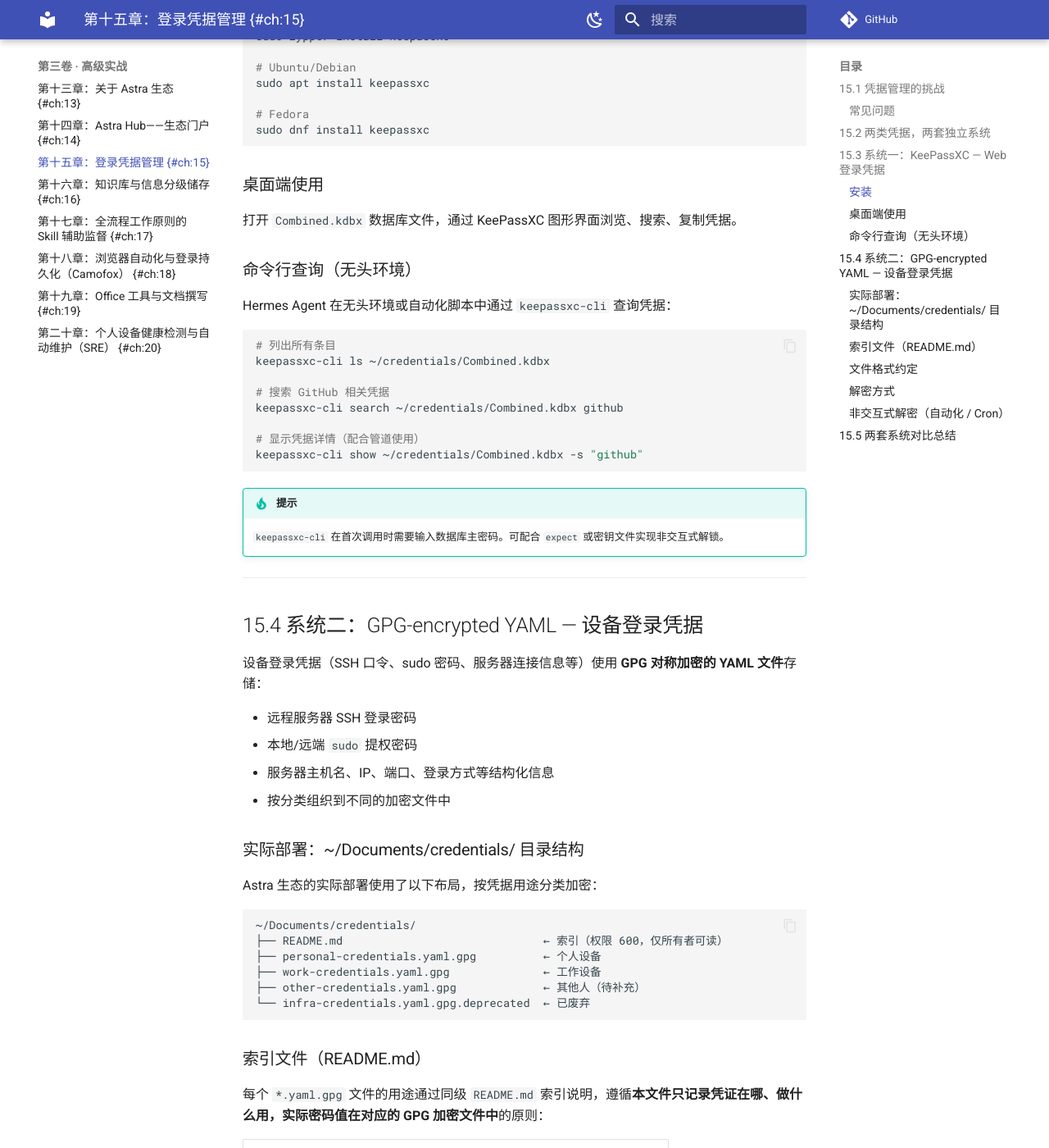
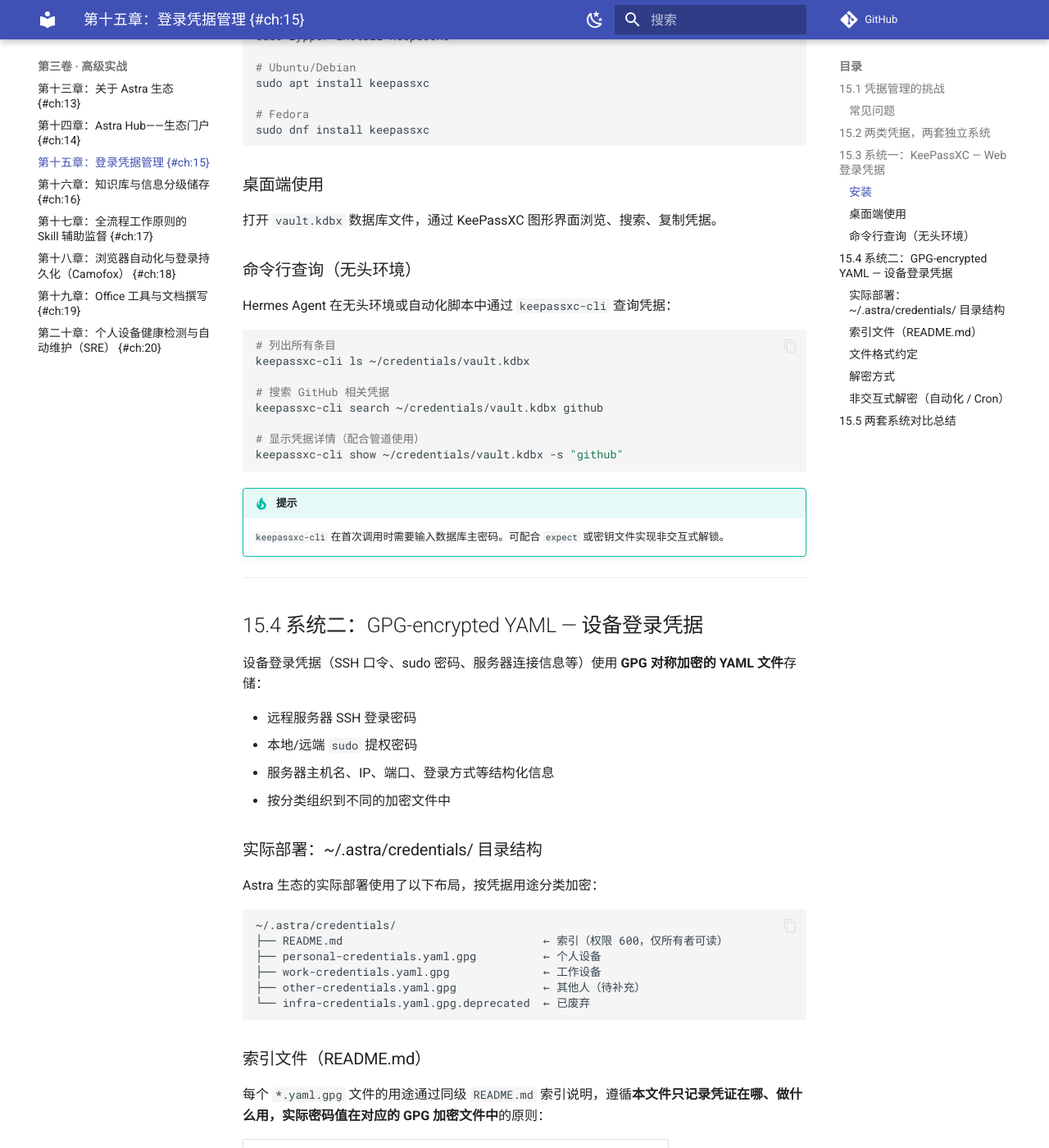
Before and after one commit to alrcatraz/hermes-agent-tutorial, an MkDocs documentation site: the page built from src/volume-3/15-credentials.md, in a window 1280 px wide and 1400 px high, scrolled down 1731 px. Shown: the whole window at 82% size. Built offline with MkDocs 1.6.1 and Material for MkDocs 9.7.7, drawn with Linux system fonts in a browser that asks for light colours; comment, search, counter and statistics services are not loaded; some of the changed text lies outside the part shown.

Commit message:
fix: correct github username, credential paths, homepage, and license detection
Several issues found after v2.0.0 release:

- homepage badge images (license, stars, last commit) rendered as raw
  markdown text — missing md_in_html extension and markdown="1" attr
- github username "alcatraz" (typo) corrected to "alrcatraz" across
  volume 3 chapters
- credential paths updated from Documents/ to .astra/ layout per v2.0
  directory restructure
- LICENSE file had custom preamble preventing GitHub license detection
  — replaced with CC BY-SA 4.0 standard text, moved dual-license
  details to LICENSE.DUAL.md
- add .codegraph/.gitignore to keep workspace clean under version control

````diff
--- a/mkdocs.yml
+++ b/mkdocs.yml
@@ -41,6 +41,7 @@ markdown_extensions:
   - pymdownx.inlinehilite
   - pymdownx.snippets
   - pymdownx.emoji
+  - md_in_html
   - toc:
       permalink: true
 
--- a/src/volume-3/15-credentials.md
+++ b/src/volume-3/15-credentials.md
@@ -30,8 +30,8 @@ Astra 生态将凭据分为**两大类**，各自使用独立的存储和访问
 
 | 凭据类型 | 典型例子 | 存储系统 | 数据库/目录 | 查询工具 |
 |:---------|:---------|:---------|:------------|:---------|
-| **Web 登录凭据** | GitHub 密码、API Key、网站账号 | **KeePassXC** | `Combined.kdbx` | `keepassxc-cli` |
-| **设备登录凭据** | SSH 密码、sudo 密码、服务器信息 | **GPG-encrypted YAML** | `~/Documents/credentials/` | `gpg` + `.env` 口令 |
+| **Web 登录凭据** | GitHub 密码、API Key、网站账号 | **KeePassXC** | `vault.kdbx` | `keepassxc-cli` |
+| **设备登录凭据** | SSH 密码、sudo 密码、服务器信息 | **GPG-encrypted YAML** | `~/.astra/credentials/` | `gpg` + `.env` 口令 |
 
 !!! info "关键区别"
     两套系统相互独立，不存在 GPG 加密 KeePassXC 数据库的"双层"关系。它们分别服务于不同的使用场景。
@@ -62,7 +62,7 @@ sudo dnf install keepassxc
 
 ### 桌面端使用
 
-打开 `Combined.kdbx` 数据库文件，通过 KeePassXC 图形界面浏览、搜索、复制凭据。
+打开 `vault.kdbx` 数据库文件，通过 KeePassXC 图形界面浏览、搜索、复制凭据。
 
 ### 命令行查询（无头环境）
 
@@ -70,13 +70,13 @@ Hermes Agent 在无头环境或自动化脚本中通过 `keepassxc-cli` 查询
 
 ```bash
 # 列出所有条目
-keepassxc-cli ls ~/credentials/Combined.kdbx
+keepassxc-cli ls ~/credentials/vault.kdbx
 
 # 搜索 GitHub 相关凭据
-keepassxc-cli search ~/credentials/Combined.kdbx github
+keepassxc-cli search ~/credentials/vault.kdbx github
 
 # 显示凭据详情（配合管道使用）
-keepassxc-cli show ~/credentials/Combined.kdbx -s "github"
+keepassxc-cli show ~/credentials/vault.kdbx -s "github"
 ```
 
 !!! tip "提示"
@@ -93,12 +93,12 @@ keepassxc-cli show ~/credentials/Combined.kdbx -s "github"
 - 服务器主机名、IP、端口、登录方式等结构化信息
 - 按分类组织到不同的加密文件中
 
-### 实际部署：~/Documents/credentials/ 目录结构
+### 实际部署：~/.astra/credentials/ 目录结构
 
 Astra 生态的实际部署使用了以下布局，按凭据用途分类加密：
 
 ```
-~/Documents/credentials/
+~/.astra/credentials/
 ├── README.md                              ← 索引（权限 600，仅所有者可读）
 ├── personal-credentials.yaml.gpg          ← 个人设备
 ├── work-credentials.yaml.gpg              ← 工作设备
@@ -155,7 +155,7 @@ PASS=$(grep '^export GPG_Key_Desktop01=' ~/.hermes/.env | cut -d= -f3)
 # 解密凭据文件（无交互）
 echo "$PASS" | gpg --batch --no-tty --passphrase-fd 0 \
   --pinentry-mode loopback \
-  --decrypt ~/Documents/credentials/device-credentials.yaml.gpg 2>/dev/null
+  --decrypt ~/.astra/credentials/device-credentials.yaml.gpg 2>/dev/null
 ```
 
 ### 非交互式解密（自动化 / Cron）
````
Also changed, not shown: LICENSE.DUAL.md (added, +169 -0 lines), README.md (+2 -1 lines), src/index.md (+2 -2 lines), src/volume-3/14-astra-hub.md (+1 -1 lines), src/volume-3/16-knowledge-base.md (+2 -2 lines), src/volume-3/17-skills.md (+6 -6 lines), src/volume-3/18-camofox.md (+2 -2 lines), src/volume-3/19-office-tools.md (+2 -2 lines), src/volume-3/20-sre.md (+12 -12 lines), 2 other files.
